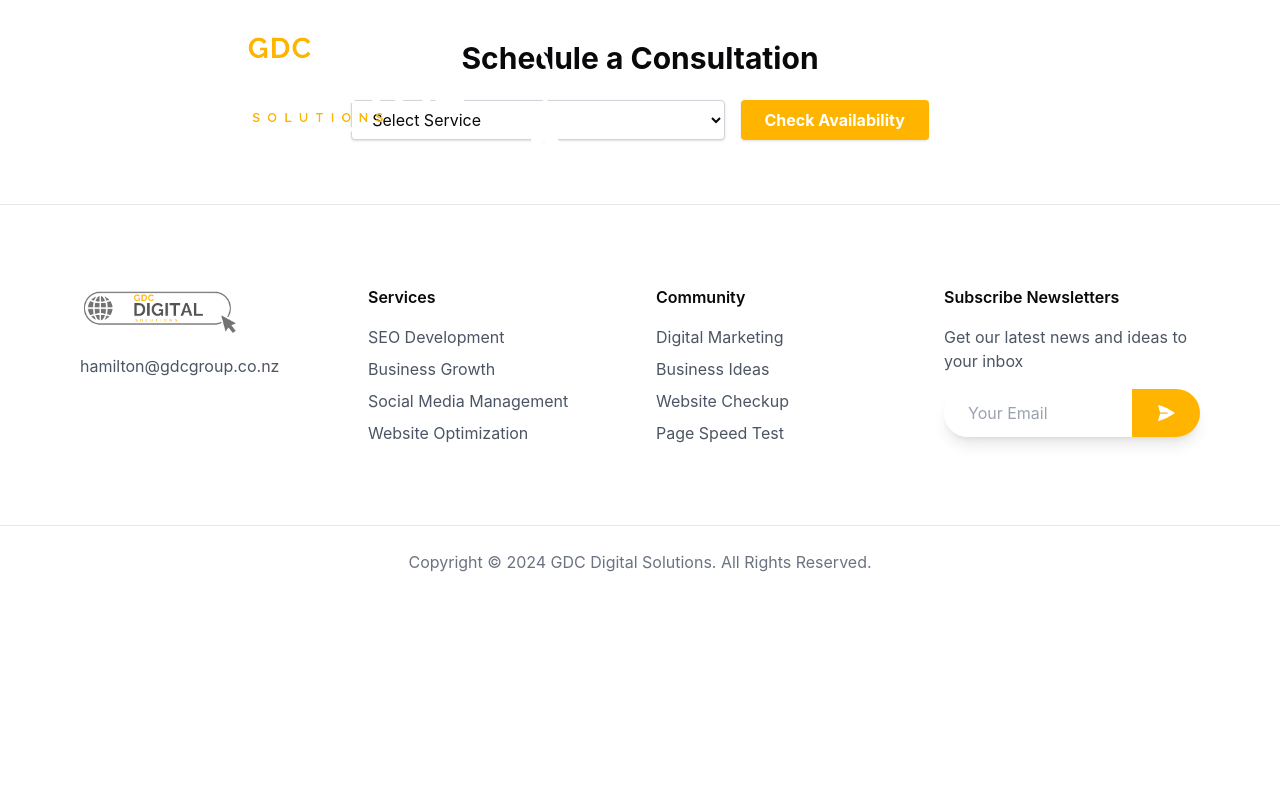
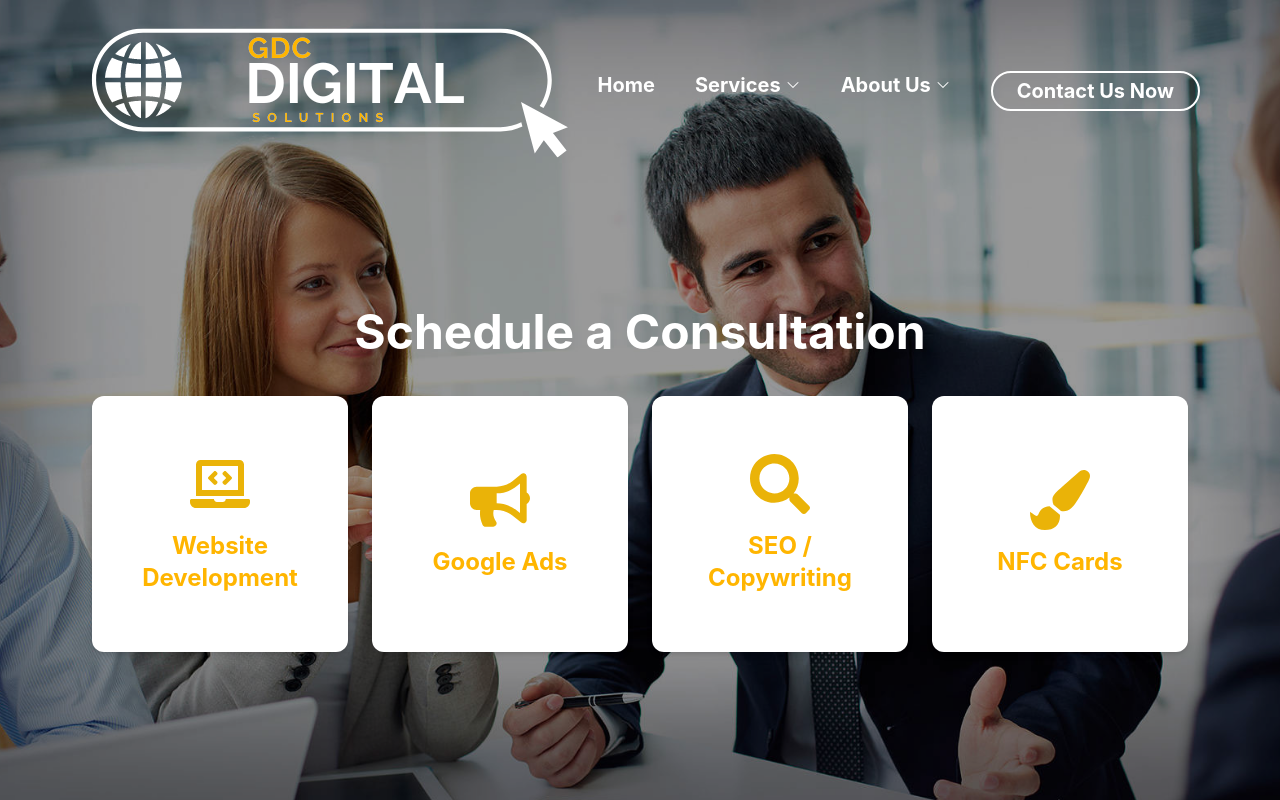
Before and after one commit to Malshii/DS-site-v2, a Next.js app: page /schedule-consultation in a window 1280 px wide. Shown: the top 800 px of the page. Built offline with nearby package versions, Linux system fonts and the light colour scheme.

Commit message:
developed booking page

```diff
--- a/app/schedule-consultation/page.js
+++ b/app/schedule-consultation/page.js
@@ -1,32 +1,40 @@
-// pages/ScheduleConsultation.js
-
 "use client";
 
-import { useState } from "react";
+import { useState, useEffect, useRef } from "react";
 import ServiceSelection from "../../components/booking/ServiceSelection";
 import CalendarComponent from "../../components/booking/CalendarComponent";
 import CaptchaComponent from "../../components/booking/CaptchaComponent";
 import GuestForm from "../../components/booking/GuestForm";
+import { motion } from "framer-motion";
 
 // Mock unavailable dates for demonstration
 const unavailableDates = ["2024-10-03", "2024-10-07", "2024-10-12"];
 
-export default function ScheduleConsultation() {
+export default function ScheduleConsultation({ isServicesOpen, isAboutOpen }) {
   const [service, setService] = useState("");
   const [showCalendar, setShowCalendar] = useState(false);
   const [availableDates, setAvailableDates] = useState([]);
   const [selectedDate, setSelectedDate] = useState("");
   const [currentMonth, setCurrentMonth] = useState(new Date());
-  const [captchaVerified, setCaptchaVerified] = useState(true); // State to manage CAPTCHA
-  const [captchaError, setCaptchaError] = useState(""); // State to manage CAPTCHA error
-  const [showGuestForm, setShowGuestForm] = useState(false); // Control form display
+  const [captchaVerified, setCaptchaVerified] = useState(true);
+  const [captchaError, setCaptchaError] = useState("");
+  const [showGuestForm, setShowGuestForm] = useState(false);
   const [guestInfo, setGuestInfo] = useState({
     name: "",
     email: "",
     phone: "",
   });
 
-  const today = new Date(); // Get today's date
+  const calendarRef = useRef(null); // Ref to scroll to the calendar
+
+  useEffect(() => {
+    if (showCalendar) {
+      // Scroll to the calendar when it's visible
+      calendarRef.current?.scrollIntoView({ behavior: "smooth" });
+    }
+  }, [showCalendar]);
+
+  const today = new Date();
 
   const checkAvailability = () => {
     if (service) {
@@ -47,11 +55,11 @@ export default function ScheduleConsultation() {
       d <= endOfMonth;
       d.setDate(d.getDate() + 1)
     ) {
-      const formattedDate = d.toISOString().split("T")[0]; // Format as YYYY-MM-DD
+      const formattedDate = d.toISOString().split("T")[0];
       dates.push({
         date: formattedDate,
         isUnavailable: unavailableDates.includes(formattedDate),
-        isPast: d < today, // Mark dates in the past
+        isPast: d < today,
       });
     }
     setAvailableDates(dates);
@@ -63,15 +71,15 @@ export default function ScheduleConsultation() {
     } else if (!captchaVerified) {
       setCaptchaError("Please complete the CAPTCHA verification.");
     } else {
-      setShowGuestForm(true); // Show guest form after booking is confirmed
-      setCaptchaError(""); // Reset error message after successful booking
+      setShowGuestForm(true);
+      setCaptchaError("");
     }
   };
 
   const handleCaptcha = (value) => {
     if (value) {
       setCaptchaVerified(true);
-      setCaptchaError(""); // Clear error when CAPTCHA is completed
+      setCaptchaError("");
     }
   };
 
@@ -109,20 +117,46 @@ export default function ScheduleConsultation() {
   };
 
   return (
-    <div className="container mx-auto py-10 px-20">
-      <h1 className="text-3xl font-bold text-center mb-6">
-        Schedule a Consultation
-      </h1>
+    <section
+      className="relative bg-cover bg-center bg-no-repeat min-h-screen overflow-auto"
+      style={{
+        backgroundImage: "url('/assets/images/consulting.jpg')",
+        backgroundAttachment: "fixed",
+      }}
+    >
+      <div className="absolute inset-0 bg-black bg-opacity-40"></div>
 
-      {!showGuestForm && (
-        <>
+      {/* Main content */}
+      <div
+        className={`relative z-10 transition-all duration-300 ${
+          showCalendar ? "pt-60" : "pt-20"
+        }`} // Dynamically adjust padding-top when the calendar is shown
+      >
+        <div
+          className={`relative flex flex-col items-center justify-center min-h-screen text-white text-center px-6 transition-all duration-300`}
+        >
+          {/* Only move this section down when dropdown is open */}
+          <motion.div
+            id="move-down"
+            className={`transition-all duration-300 relative z-10 ${
+              isServicesOpen || isAboutOpen ? "mt-60" : ""
+            }`}
+            initial={{ opacity: 0, y: 50 }}
+            animate={{ opacity: 1, y: 0 }}
+            transition={{ duration: 1.5 }}
+          >
+            <h1 className="text-5xl font-bold mb-4">Schedule a Consultation</h1>
+
+            {/* Service Selection */}
             <ServiceSelection
               service={service}
               setService={setService}
               checkAvailability={checkAvailability}
             />
 
-          {showCalendar && (
+            {/* Only show the calendar after selecting a service */}
+            {service && (
+              <div ref={calendarRef} className="mt-10 w-full max-w-4xl m-auto">
                 <CalendarComponent
                   availableDates={availableDates}
                   selectedDate={selectedDate}
@@ -131,17 +165,16 @@ export default function ScheduleConsultation() {
                   handlePrevMonth={handlePrevMonth}
                   handleNextMonth={handleNextMonth}
                 />
-          )}
 
+                {/* CAPTCHA and Booking Button */}
                 {selectedDate && (
+                  <>
                     <CaptchaComponent
                       handleCaptcha={handleCaptcha}
                       captchaError={captchaError}
                     />
-          )}
-
-          {selectedDate && captchaVerified && (
-            <div className="flex justify-center items-center mt-4">
+                    {captchaVerified && (
+                      <div className="flex justify-center items-center m-4">
                         <button
                           onClick={handleBooking}
                           className="w-full md:w-auto bg-customYellow hover:bg-yellow-600 text-white font-bold py-3 px-8 rounded shadow transition duration-300"
@@ -152,7 +185,10 @@ export default function ScheduleConsultation() {
                     )}
                   </>
                 )}
+              </div>
+            )}
 
+            {/* Guest Form */}
             {showGuestForm && (
               <GuestForm
                 guestInfo={guestInfo}
@@ -162,6 +198,9 @@ export default function ScheduleConsultation() {
                 handleGuestFormSubmit={handleGuestFormSubmit}
               />
             )}
+          </motion.div>
         </div>
+      </div>
+    </section>
   );
 }
--- a/components/Header.js
+++ b/components/Header.js
@@ -104,11 +104,13 @@ const Header = ({ setIsDropdownOpen }) => {
             <Link
               href="/"
               className={`${
-                pathname === "/" || isScrolled
-                  ? "text-customGray"
-                  : "text-white"
-              } ${
-                isScrolled ? "hover:text-customYellow" : "hover:text-white"
+                pathname === "/"
+                  ? isScrolled
+                    ? "text-customGray hover:text-customYellow"
+                    : "text-white hover:text-customGray"
+                  : isScrolled
+                  ? "text-customGray hover:text-customYellow"
+                  : "text-white hover:text-customYellow"
               } text-xl font-bold`}
             >
               Home
@@ -122,20 +124,19 @@ const Header = ({ setIsDropdownOpen }) => {
             >
               <button
                 className={`flex items-center ${
-                  pathname === "/" || isScrolled
-                    ? "text-customGray"
-                    : "text-white"
-                } ${
-                  isScrolled
-                    ? "hover:text-customYellow"
-                    : pathname === "/"
-                    ? "hover:text-white"
-                    : "hover:text-customYellow"
+                  pathname === "/"
+                    ? isScrolled
+                      ? "text-customGray hover:text-customYellow"
+                      : "text-white hover:text-customGray"
+                    : isScrolled
+                    ? "text-customGray hover:text-customYellow"
+                    : "text-white hover:text-customYellow"
                 } text-xl font-bold`}
               >
                 Services
                 <ChevronDownIcon className="w-4 h-4 ml-1 transition-transform duration-300" />
               </button>
+
               {isServicesOpen && (
                 <div
                   className={`absolute left-1/2 transform -translate-x-1/2 mt-2 ${
@@ -252,20 +253,19 @@ const Header = ({ setIsDropdownOpen }) => {
             >
               <button
                 className={`flex items-center ${
-                  pathname === "/" || isScrolled
-                    ? "text-customGray"
-                    : "text-white"
-                } ${
-                  isScrolled
-                    ? "hover:text-customYellow"
-                    : pathname === "/"
-                    ? "hover:text-white"
-                    : "hover:text-customYellow"
+                  pathname === "/"
+                    ? isScrolled
+                      ? "text-customGray hover:text-customYellow"
+                      : "text-white hover:text-customGray"
+                    : isScrolled
+                    ? "text-customGray hover:text-customYellow"
+                    : "text-white hover:text-customYellow"
                 } text-xl font-bold`}
               >
                 About Us
                 <ChevronDownIcon className="w-4 h-4 ml-1 transition-transform duration-300" />
               </button>
+
               {isAboutOpen && (
                 <div
                   className={`absolute left-0 mt-2 w-40 ${
@@ -307,20 +307,16 @@ const Header = ({ setIsDropdownOpen }) => {
             {/* Contact Button */}
             <Button
               className={`border-2 ${
-                pathname === "/" || isScrolled
-                  ? "border-customGray"
-                  : "border-white"
-              } bg-transparent ${
-                pathname === "/" || isScrolled
-                  ? "text-customGray"
-                  : "text-white"
-              } ${
-                isScrolled
-                  ? "hover:text-customYellow hover:border-customYellow"
-                  : "hover:text-white hover:border-white"
-              } px-6 py-2 rounded-full text-xl font-bold transition-colors duration-300`}
+                pathname === "/"
+                  ? isScrolled
+                    ? "border-customGray text-customGray hover:text-customYellow hover:border-customYellow hover:bg-transparent"
+                    : "border-white text-white hover:text-customGray hover:border-customGray hover:bg-transparent"
+                  : isScrolled
+                  ? "border-customGray text-customGray hover:text-customYellow hover:border-customYellow hover:bg-transparent"
+                  : "border-white text-white hover:text-customYellow hover:border-customYellow hover:bg-transparent"
+              } bg-transparent px-6 py-2 rounded-full text-xl font-bold transition-colors duration-300`}
             >
-              Contact Now
+              Contact Us Now
             </Button>
           </nav>
 
@@ -388,18 +384,12 @@ const Header = ({ setIsDropdownOpen }) => {
                   </Link>
                 </li>
                 <li>
-                  <Link
-                    href="/services/seo"
-                    className="block py-2 px-11"
-                  >
+                  <Link href="/services/seo" className="block py-2 px-11">
                     SEO / Copywriting
                   </Link>
                 </li>
                 <li>
-                  <Link
-                    href="/services/nfc-cards"
-                    className="block py-2 px-11"
-                  >
+                  <Link href="/services/nfc-cards" className="block py-2 px-11">
                     NFC Cards
                   </Link>
                 </li>
--- a/components/booking/GuestForm.js
+++ b/components/booking/GuestForm.js
@@ -11,7 +11,7 @@ export default function GuestForm({
       onSubmit={handleGuestFormSubmit}
       className="max-w-lg mx-auto p-6 bg-white shadow-md rounded-lg"
     >
-      <h2 className="text-xl font-bold mb-6">Client Information</h2>
+      <h2 className="text-xl text-customYellow font-bold mb-6">Client Information</h2>
 
       <div className="mb-4">
         <label htmlFor="name" className="block text-gray-700">
--- a/components/booking/ServiceSelection.js
+++ b/components/booking/ServiceSelection.js
@@ -1,33 +1,32 @@
-// components/ServiceSelection.js
-export default function ServiceSelection({
-  service,
-  setService,
-  checkAvailability,
-}) {
+import { FaLaptopCode, FaSearch, FaPaintBrush, FaBullhorn } from "react-icons/fa";
+
+export default function ServiceSelection({ service, setService }) {
+  const services = [
+    { value: "Website Development", label: "Website Development", icon: <FaLaptopCode /> },
+    { value: "Google Ads", label: "Google Ads", icon: <FaBullhorn /> },
+    { value: "SEO / Copywriting", label: "SEO / Copywriting", icon: <FaSearch /> },
+    { value: "NFC Cards", label: "NFC Cards", icon: <FaPaintBrush /> },
+  ];
+
+  const handleSelectService = (selectedService) => {
+    setService(selectedService);
+  };
+
   return (
-    <div className="flex flex-col md:flex-row justify-center gap-4 mb-6 items-center">
-      <div className="relative w-full md:w-1/3">
-        <select
-          id="service"
-          value={service}
-          onChange={(e) => setService(e.target.value)}
-          required
-          className="block w-full bg-white border border-gray-300 hover:border-gray-500 px-4 py-2 pr-8 rounded shadow leading-tight focus:outline-none focus:shadow-outline"
+    <div className="flex flex-wrap justify-center gap-6 mt-10">
+      {services.map((item) => (
+        <div
+          key={item.value}
+          onClick={() => handleSelectService(item.value)}
+          className={`cursor-pointer w-64 h-64 bg-white p-6 rounded-xl shadow-md text-center hover:shadow-lg transition-all duration-300 transform hover:-translate-y-1
+            ${service === item.value ? "border-2 border-yellow-500" : ""}`}
         >
-          <option value="">Select Service</option>
-          <option value="Website Development">Website Development</option>
-          <option value="SEO Marketing">SEO Marketing</option>
-          <option value="Creative Designs">Creative Designs</option>
-          <option value="Brand Development">Brand Development</option>
-        </select>
-      </div>
-
-      <button
-        onClick={checkAvailability}
-        className="w-full md:w-auto bg-customYellow hover:bg-yellow-600 text-white font-bold py-2 px-6 rounded shadow transition duration-300"
-      >
-        Check Availability
-      </button>
+          <div className="flex flex-col justify-center items-center h-full">
+            <div className="text-6xl text-yellow-500 mb-4">{item.icon}</div>
+            <h3 className="font-bold text-customYellow text-2xl">{item.label}</h3>
+          </div>
+        </div>
+      ))}
     </div>
   );
 }
```
Also changed, not shown: app/globals.css (+17 -3 lines), app/services/[slug]/page.js (+4 -4 lines), components/booking/CalendarComponent.js (+42 -20 lines), components/services/web-development/CustomCodedWebsites.js (renamed from components/services/CustomCodedWebsites.js, +5 -2 lines), components/services/web-development/Packages.js (renamed from components/services/Packages.js, +1 -19 lines), components/services/web-development/ProcessFlow.js (renamed from components/services/ProcessFlow.js), components/services/web-development/WebDevelopment.js (renamed from components/services/WebDevelopment.js), public/assets/images/consulting.jpg (added), public/assets/images/hero-bg.png (added). Lines whose indentation alone changed are shown as unchanged.
